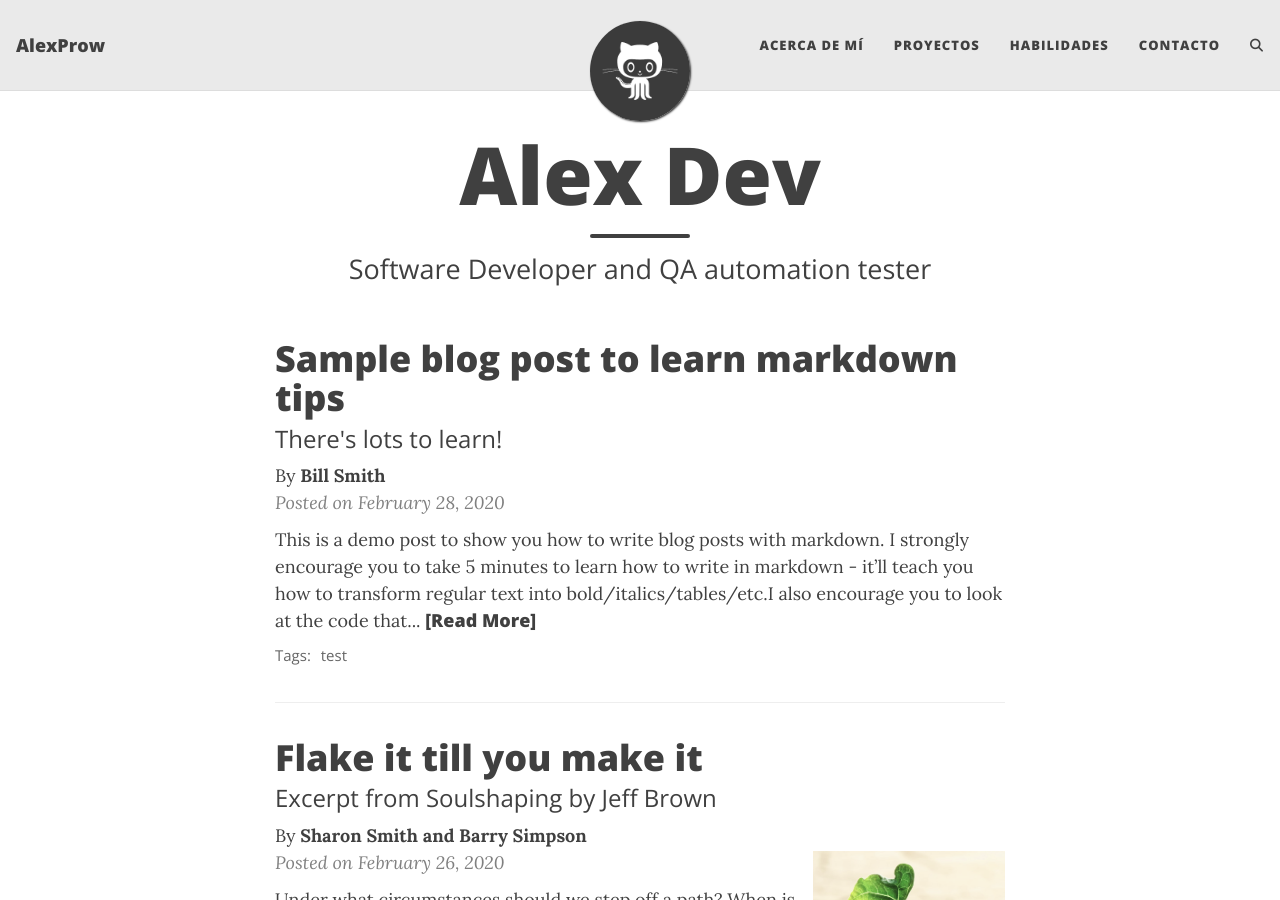
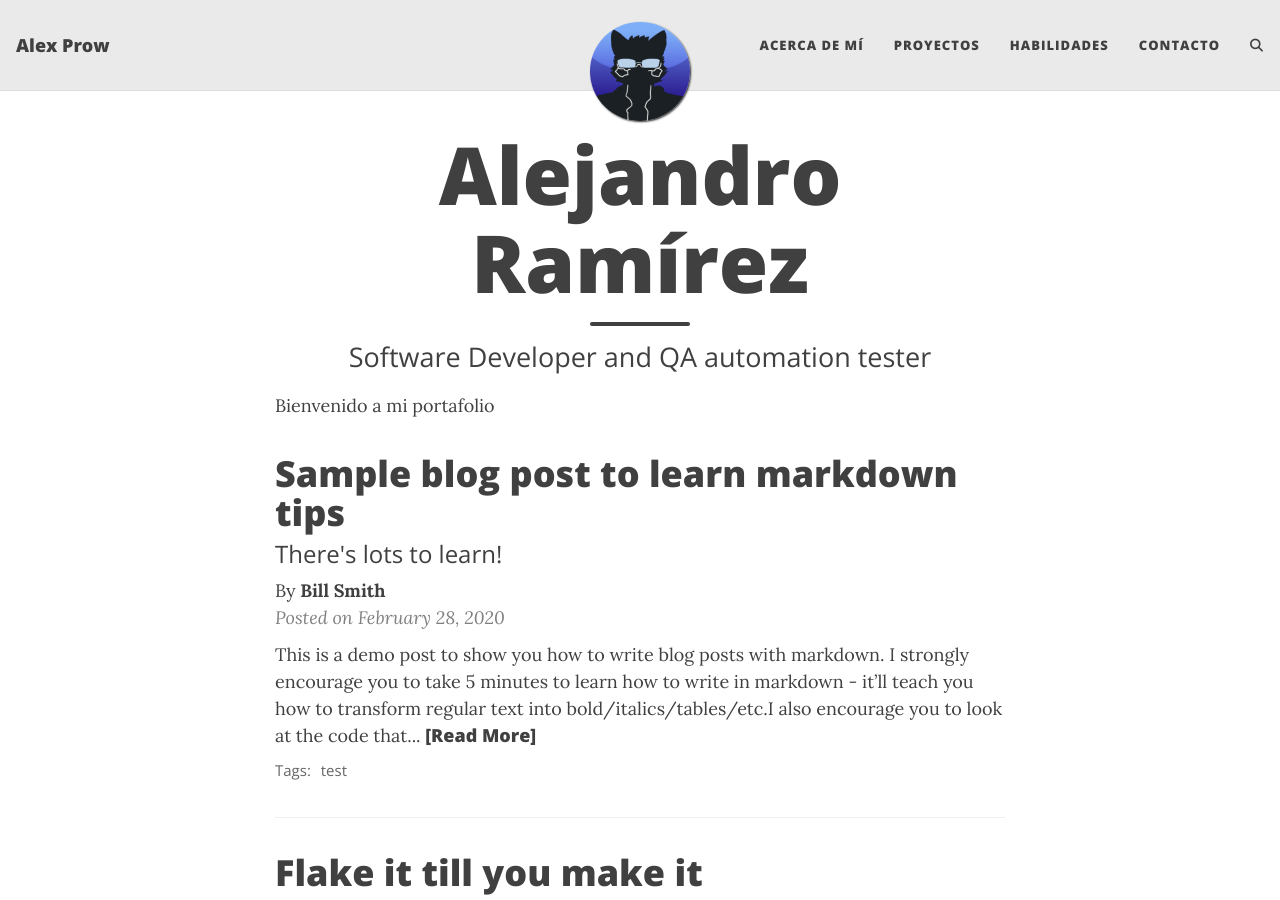
Before and after one commit to AlexProw/alexprow.github.io, a Jekyll site: the page built from index.html, in a window 1280 px wide and 900 px high. Built offline with Jekyll 4.4.1, drawn with Linux system fonts in a browser that asks for light colours; the list of posts is cut into pages by our own code; comment, search, counter and statistics services are not loaded.

Commit message:
Logo and format tests

```diff
--- a/_config.yml
+++ b/_config.yml
@@ -10,7 +10,7 @@
 ############################
 
 # Name of website
-title: AlexProw
+title: Alex Prow
 
 # Your name to show in the footer
 author: Alejandro Ramírez
@@ -35,7 +35,7 @@ navbar-links:
 
 # Image to show in the navigation bar - works best with a square image
 # Remove this parameter if you don't want an image in the navbar
-avatar: "/assets/img/avatar-icon.png"
+avatar: "/assets/img/apdevlogo.png"
 
 # By default, the image is cut into a circle. You can disable this behaviour by setting 'round-avatar: false'
 round-avatar: true
@@ -43,7 +43,6 @@ round-avatar: true
 # If you want to have an image logo in the top-left corner instead of having the title of the website,
 # then specify the following parameter
 #title-img: /path/to/image
-
 
 #####################################
 # --- Footer social media links --- #
@@ -61,21 +60,21 @@ social-network-links:
   #patreon: DeanAttali
   #youtube: "@daattali"
   #whatsapp: 15551212
-#  medium: yourname
-#  reddit: yourname or r/yoursubreddit
+  #  medium: yourname
+  #  reddit: yourname or r/yoursubreddit
   linkedin: alexramirezreyes
-#  xing: yourname
-#  stackoverflow: "3943160/daattali"
-#  snapchat: deanat78
-#  instagram: deanat78
-#  spotify: yourname
-#  telephone: +14159998888
-#  steam: deanat78
-#  twitch: yourname
-#  yelp: yourname
-#  telegram: yourname
-#  calendly: yourname
-  mastodon: https://mstdn.mx/@alexprow
+  #  xing: yourname
+  #  stackoverflow: "3943160/daattali"
+  #  snapchat: deanat78
+  #  instagram: deanat78
+  #  spotify: yourname
+  #  telephone: +14159998888
+  #  steam: deanat78
+  #  twitch: yourname
+  #  yelp: yourname
+  #  telegram: yourname
+  #  calendly: yourname
+  mastodon: mstdn.mx/@alexprow
 #  bluesky: yourname
 #  ORCID: your ORCID ID
 #  google-scholar: your google scholar
@@ -274,16 +273,14 @@ kramdown:
 
 # Default YAML values (more information on Jekyll's site)
 defaults:
-  -
-    scope:
+  - scope:
       path: ""
       type: "posts"
     values:
       layout: "post"
-      comments: true  # add comments to all blog posts
+      comments: true # add comments to all blog posts
       social-share: true # add social media sharing buttons to all blog posts
-  -
-    scope:
+  - scope:
       path: "" # any file that's not a post will be a "page" layout by default
     values:
       layout: "page"
--- a/index.html
+++ b/index.html
@@ -1,5 +1,7 @@
 ---
 layout: home
-title: Alex Dev
+title: Alejandro Ramírez
 subtitle: Software Developer and QA automation tester
 ---
+
+Bienvenido a mi portafolio
```
Also changed, not shown: contacto.md (+5 -0 lines), assets/img/apdevlogo.png (added).
